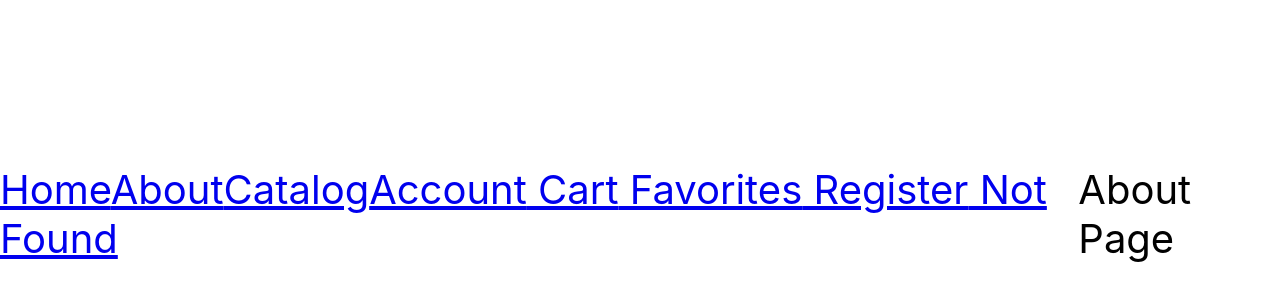
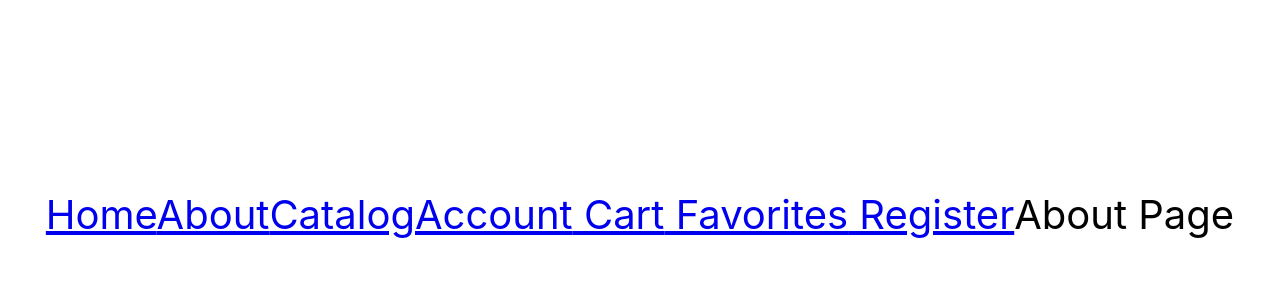
Before and after one commit to NatalyOsadcha/TeamChallenge-frontend, a React (Create React App) app: page /TeamChallenge-frontend/about in a window 1280 px wide. Before the commit this address had no page. Shown: the part 186-486 px from the top of the page. Built offline with nearby package versions, Linux system fonts and the light colour scheme.

Commit message:
Updated App.jsx

```diff
--- a/src/components/App/App.jsx
+++ b/src/components/App/App.jsx
@@ -29,7 +29,6 @@ export const App = () => {
         <Link to="/cart"> Cart</Link>
         <Link to="/favorites"> Favorites</Link>
         <Link to="/register"> Register</Link>
-        <Link to="*"> Not Found </Link>
       </nav>
 
       <Routes>
```
